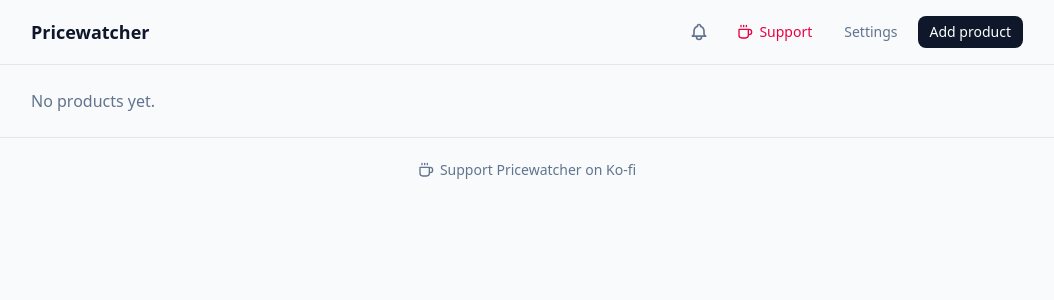
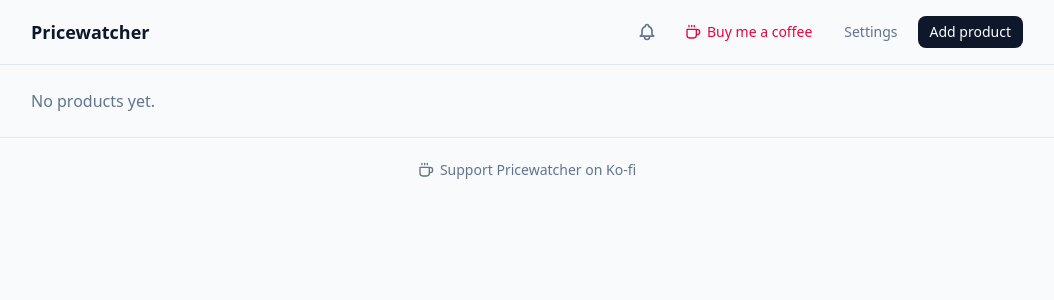
Before and after one commit to modbase/pricewatcher, a FastAPI app: page / in a window 1280 px wide. Shown: the top 300 px of the page, without its empty margins (113-1167 px from the left). Run offline with FastAPI, Linux system fonts and the light colour scheme; data that the repository does not hold is empty.

Commit message:
Label the Ko-fi nav link 'Buy me a coffee'

```diff
--- a/app/templates/base.html
+++ b/app/templates/base.html
@@ -38,7 +38,7 @@
         </details>
         <a href="https://ko-fi.com/geselle" target="_blank" rel="noopener" aria-label="Support Pricewatcher on Ko-fi" class="inline-flex items-center gap-1.5 rounded-lg px-3 py-1.5 text-sm font-medium text-rose-600 hover:bg-rose-50 dark:text-rose-400 dark:hover:bg-rose-950/50">
           <svg class="h-4 w-4" fill="none" stroke="currentColor" stroke-width="2" viewBox="0 0 24 24" aria-hidden="true"><path stroke-linecap="round" stroke-linejoin="round" d="M17 8h1a4 4 0 0 1 0 8h-1M3 8h14v9a4 4 0 0 1-4 4H7a4 4 0 0 1-4-4V8Zm3-6v2m4-2v2m4-2v2"/></svg>
-          <span class="hidden sm:inline">Support</span>
+          <span class="hidden sm:inline">Buy me a coffee</span>
         </a>
         <a href="/settings" class="rounded-lg px-3 py-1.5 text-sm text-slate-500 hover:bg-slate-100 dark:hover:bg-slate-800">Settings</a>
         <a href="/products/new" class="rounded-lg bg-slate-900 px-3 py-1.5 text-sm font-medium text-white hover:bg-slate-700 dark:bg-slate-100 dark:text-slate-900 dark:hover:bg-slate-300">Add product</a>
```
